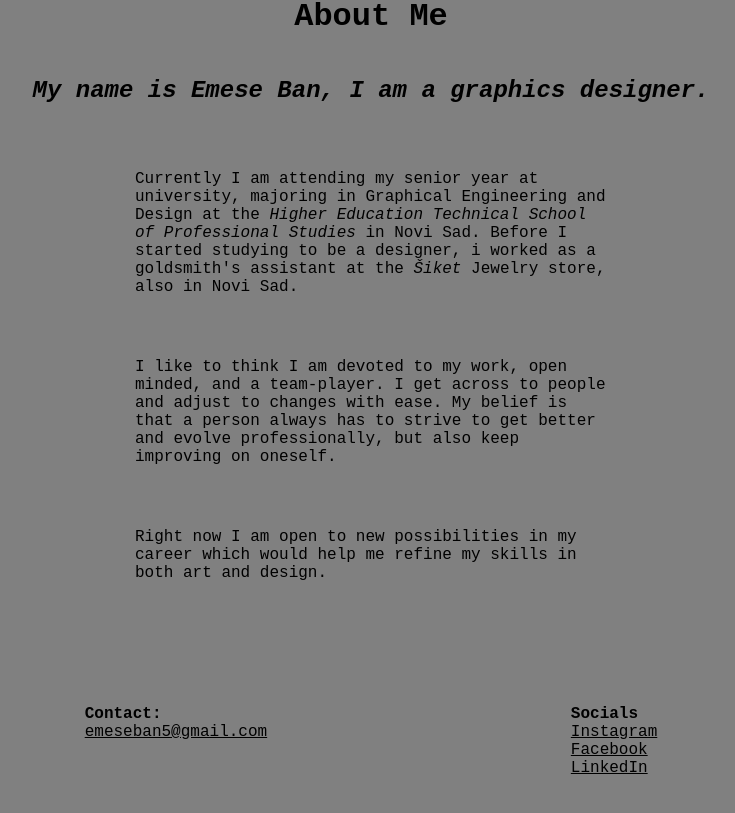
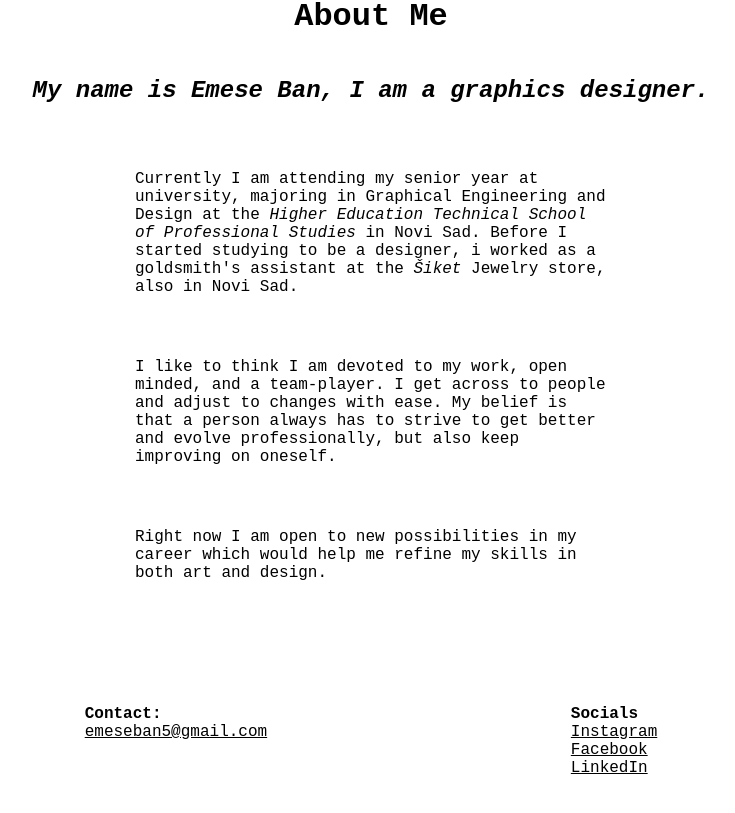
Before and after one commit to zoltanp99/Emese_Portfolio, a React (Create React App) app in the folder pmese-portfolio/: page / in a window 1280 px wide. Shown: the part 843-1656 px from the top of the page, without its empty margins (269-1004 px from the left). Built offline with nearby package versions, Linux system fonts and the light colour scheme.

Commit message:
-  changed background color

```diff
--- a/pmese-portfolio/src/components/HomePage/HomePage.module.css
+++ b/pmese-portfolio/src/components/HomePage/HomePage.module.css
@@ -48,7 +48,6 @@
 }
 
 .biographyContainer {
-    background-color: gray;
     display: flex;
     flex-direction: column;
     align-items: center;
@@ -68,7 +67,6 @@
 
 .footer {
     margin-top: auto;
-    background-color: gray;
     display: flex;
     justify-content: space-evenly;
     width: 100%;
```
